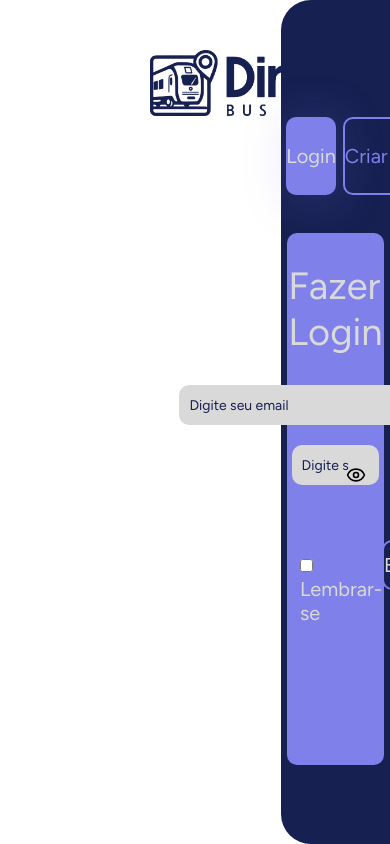
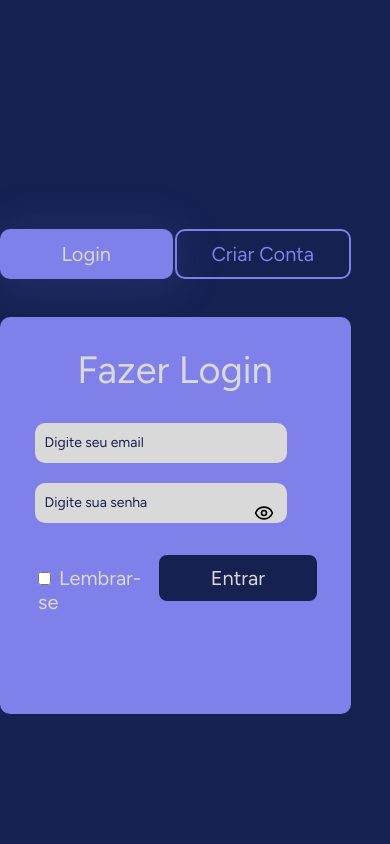
Before and after one commit to luisfelipeandrade19/DirexaPI, a React (Vite) app: page / in a window 390 px wide. Built offline with nearby package versions, Linux system fonts and the light colour scheme; no server answers.

Commit message:
Responsividade: < 992px  Evoluindo

```diff
--- a/src/components/css/inputEmail.css
+++ b/src/components/css/inputEmail.css
@@ -2,7 +2,7 @@
   background-color: #d9d9d9;
   border: none;
   border-radius: 10px;
-  width: 80vw; /* Retornou para a largura fixa original para desktop */
+  width: 100%; /* Alterado para 100% */
   height: 50px;
   padding-left: 20px;
   margin-bottom: 25px;
--- a/src/components/css/inputPassword.css
+++ b/src/components/css/inputPassword.css
@@ -54,7 +54,7 @@
 /* Para telas menores que 992px (laptops e desktops menores/tablets em modo paisagem) */
 @media (max-width: 992px) {
   .password { /* O wrapper (.password) controla o max-width */
-    max-width: 89%; /* Ajuste o max-width do componente completo */
+    max-width: 100%; /* Ajuste o max-width do componente completo */
   }
   #password { /* O input dentro, só ajustes de altura se necessário */
     height: 48px;
--- a/src/components/css/inputUser.css
+++ b/src/components/css/inputUser.css
@@ -2,10 +2,11 @@
   background-color: #d9d9d9;
   border: none;
   border-radius: 10px;
-  width: 320px;
+  width: 100%; /* Alterado para 100% */
   height: 50px;
   padding-left: 20px;
   margin-bottom: 25px;
+  box-sizing: border-box;
 }
 
 #inputUser::placeholder {
--- a/src/screens/css/loginPage.css
+++ b/src/screens/css/loginPage.css
@@ -1,7 +1,8 @@
 @import "/src/screens/css/fonts.css";
 
 .loginPage * {
-
+  margin: 0;
+  padding: 0;
   font-family: "Figtree", sans-serif;
   color: #000000;
   font-size: 20px;
@@ -26,8 +27,6 @@
   margin-top: 60px;
 }
 
-
-
 .loginPage .left {
   display: flex;
   flex-direction: column;
@@ -36,7 +35,7 @@
 }
 
 .loginPage .right {
-   display: flex;
+  display: flex;
   flex-direction: column;
   align-items: center;
   justify-content: center;
@@ -55,6 +54,11 @@
   margin: 0 auto;
 }
 
+.loginPage .inputs{
+  width: 80%;
+}
+
+
 .loginPage #rightButtons{
   width: 90%;
   box-sizing: border-box;
@@ -71,23 +75,25 @@
   box-shadow: 3px 3px 40px 8px rgba(127, 128, 233, 0.15);
   width: 100%;
   box-sizing: border-box;
+  height: 100%;
+  line-height: 50px;
 }
+
 .loginPage #registerButton{
   background-color: transparent;
   border: 2px solid #7f80e9;
   border-radius: 10px;
   cursor: pointer;
-  color:#7f80e9;
-  margin-left: 5px;
-  margin-bottom: 50px;
+  color: #7f80e9;
   width: 100%;
+  box-sizing: border-box;
   height: 100%;
-  box-sizing: border-box;
+  line-height: 46px;
 }
 
 .loginPage form {
   background-color: #7f80e9;
-  max-width: 25vw;
+  max-width: 90%;
   width: 100%;
   height: auto;
   border-radius: 10px;
@@ -98,6 +104,7 @@
 
 
 .loginPage form h2 {
+  padding: 15px;
   font-weight: 200;
   font-size: 40px;
 }
@@ -137,7 +144,31 @@
 }
 
 .loginPage #buttonGoogle {
-  width: 20vw;
-  padding-bottom: 50px;
-  padding-top: 50px;
+  width: 80%;
+  padding-bottom: 40px;
+  padding-top: 20px;
 }
+
+/* Adicione ou substitua as regras existentes dentro do media query de 992px */
+@media (max-width: 992px) {
+  .loginPage .right {
+    width: 100% !important; /* Força ocupar 100% da largura */
+    max-width: 100% !important; /* Remove qualquer limite de largura */
+    border-radius: 0; /* Remove bordas arredondadas */
+    padding: 30px 20px; /* Espaçamento interno adequado */
+  }
+
+  .loginPage form {
+    max-width: 90% !important; /* Formulário mais largo */
+    width: 90% !important;
+  }
+
+  .loginPage #entrarAndLembrar {
+    width: 80% !important; /* Ocupa toda a largura */
+    justify-content: space-between; /* Centraliza conteúdo */
+  }
+
+  .loginPage #buttonGoogle {
+    width: 80% !important; /* Botão Google mais largo */
+  }
+}
--- a/src/screens/css/registerPage.css
+++ b/src/screens/css/registerPage.css
@@ -48,6 +48,16 @@
   right: 0;
 }
 
+.registerPage aside.right{
+  width: 100%;
+  max-width: 28vw;
+  margin: 0 auto;
+}
+
+.registerPage .inputs{
+  width: 80%;
+}
+
 .registerPage #rightButtons {
   width: 90%;
   box-sizing: border-box;
@@ -58,15 +68,14 @@
 }
 
 .registerPage #loginButton {
-background-color: transparent;
+  background-color: transparent;
   border: 2px solid #7f80e9;
   border-radius: 10px;
   cursor: pointer;
   color: #7f80e9;
   width: 100%;
   box-sizing: border-box;
-  margin-right: 5px;
-  height: 50px; /* Adicionado height fixo */
+  height: 100%;
   line-height: 46px;
 }
 
@@ -77,17 +86,15 @@ background-color: transparent;
   box-shadow: 3px 3px 40px 8px rgba(127, 128, 233, 0.15);
   width: 100%;
   box-sizing: border-box;
-  margin-left: 5px;
-  /* margin-bottom: 50px; REMOVIDO ou ajustado, veja abaixo */
-  height: 50px; /* Ajustado para height fixo igual ao outro */
+  height: 100%;
   line-height: 50px;
 }
 
 
 .registerPage form {
   background-color: #7f80e9;
-  max-width: 25vw;
-  width: 90%;
+  max-width: 90%;
+  width: 100%;
   height: auto;
   border-radius: 10px;
   display: flex;
@@ -124,7 +131,7 @@ background-color: transparent;
 }
 
 .registerPage #buttonGoogle {
-  width: 85%;
+  width: 80%;
   padding-bottom: 40px;
   padding-top: 20px;
 }
@@ -139,7 +146,7 @@ background-color: transparent;
   }
 
   .registerPage .right {
-    width: 450px;
+    width: 100%;
   }
 
   .registerPage #busImg {
@@ -158,52 +165,29 @@ background-color: transparent;
 
 /* Para telas menores que 992px (tablets em modo paisagem) */
 @media (max-width: 992px) {
-  .registerPage .container {
-    flex-direction: column; /* Empilha os elementos */
-    height: auto;
-    overflow-y: auto; /* Permite rolagem vertical */
-  }
-
-
-  .registerPage .left {
-    margin: 0 auto; /* Centraliza o conteúdo da esquerda */
-    width: 90%;
-    align-items: center; /* Centraliza os itens dentro de 'left' */
-    padding-top: 20px;
-  }
-
-  .registerPage #logoDirexa {
-    padding: 30px 0;
-    width: 180px;
-  }
-
-  .registerPage #busImg {
-    width: 90%;
-    max-width: 600px;
-    margin-top: 30px;
-    margin-bottom: 50px; /* Adiciona espaço abaixo da imagem */
-  }
-
   .registerPage .right {
-    position: static; /* Remove a posição fixa */
-    width: 100%; /* Ocupa a largura total */
-    height: auto; /* Altura automática para se ajustar ao conteúdo */
-    border-radius: 0; /* Remove o border-radius para telas menores */
-    padding: 30px 0; /* Adiciona padding para espaçamento interno */
+    width: 100% !important; /* Força ocupar 100% da largura */
+    max-width: 100% !important; /* Remove qualquer limite de largura */
+    border-radius: 0; /* Remove bordas arredondadas */
+    padding: 30px 20px; /* Espaçamento interno adequado */
   }
 
   .registerPage form {
-    max-width: 90%; /* Aumenta a largura do formulário */
-    width: 90%; /* Ajusta a largura automaticamente */
+    max-width: 90% !important; /* Formulário mais largo */
+    width: 90% !important;
   }
 
   .registerPage #entrarAndLembrar {
-    width: 100%; /* Aumenta a largura do container de entrar e lembrar */
-    justify-content: center; /* Centraliza os itens */
+    width: 100% !important; /* Ocupa toda a largura */
+    justify-content: center; /* Centraliza conteúdo */
   }
 
-  .registerPage #sendLogin {
-    width: 90%; /* Aumenta a largura do botão de login */
+  .registerPage #buttonGoogle {
+    width: 80% !important; /* Botão Google mais largo */
+  }
+
+  .registerPage #sendLogin{
+    width: 80%;
   }
 }
 
--- a/src/screens/loginPage.tsx
+++ b/src/screens/loginPage.tsx
@@ -58,6 +58,7 @@ function LoginPage() {
         <form action="get">
           <h2 id="titleLogin">Fazer Login</h2>
           {error && <span style={{ color: 'red', display: 'block', textAlign: 'center', marginBottom: '10px' }}>{error}</span>}
+          <div className="inputs">
             <InputEmail
             onChange={(e: React.ChangeEvent<HTMLInputElement>) => [setEmail(e.target.value), setError("")]}
             value={email}
@@ -66,6 +67,7 @@ function LoginPage() {
               onChange={(e: React.ChangeEvent<HTMLInputElement>) => [setSenha(e.target.value), setError("")]}
               value={senha}
             />
+          </div>
           <div id="entrarAndLembrar">
             <LembrarButton />
             <ButtonForm
--- a/src/screens/registerPage.tsx
+++ b/src/screens/registerPage.tsx
@@ -60,6 +60,7 @@ function RegisterPage() {
         <form action="get">
           <h2 id="titleLogin">Fazer Cadastro</h2>
           {error && <span style={{ color: 'red', display: 'block', textAlign: 'center', marginBottom: '10px' }}>{error}</span>}
+          <div className="inputs">
             <InputUser
             onChange={(e: React.ChangeEvent<HTMLInputElement>) => [setNome(e.target.value), setError("")]}
             value={nome}
@@ -73,6 +74,7 @@ function RegisterPage() {
               onChange={(e: React.ChangeEvent<HTMLInputElement>) => [setSenha(e.target.value), setError("")]}
               value={senha}
             />
+          </div>
           <div id="entrarAndLembrar">
             <ButtonForm id="sendLogin" value="Cadastrar" onClick={handleSignup} />
           </div>
```
Lines whose indentation alone changed are shown as unchanged.
